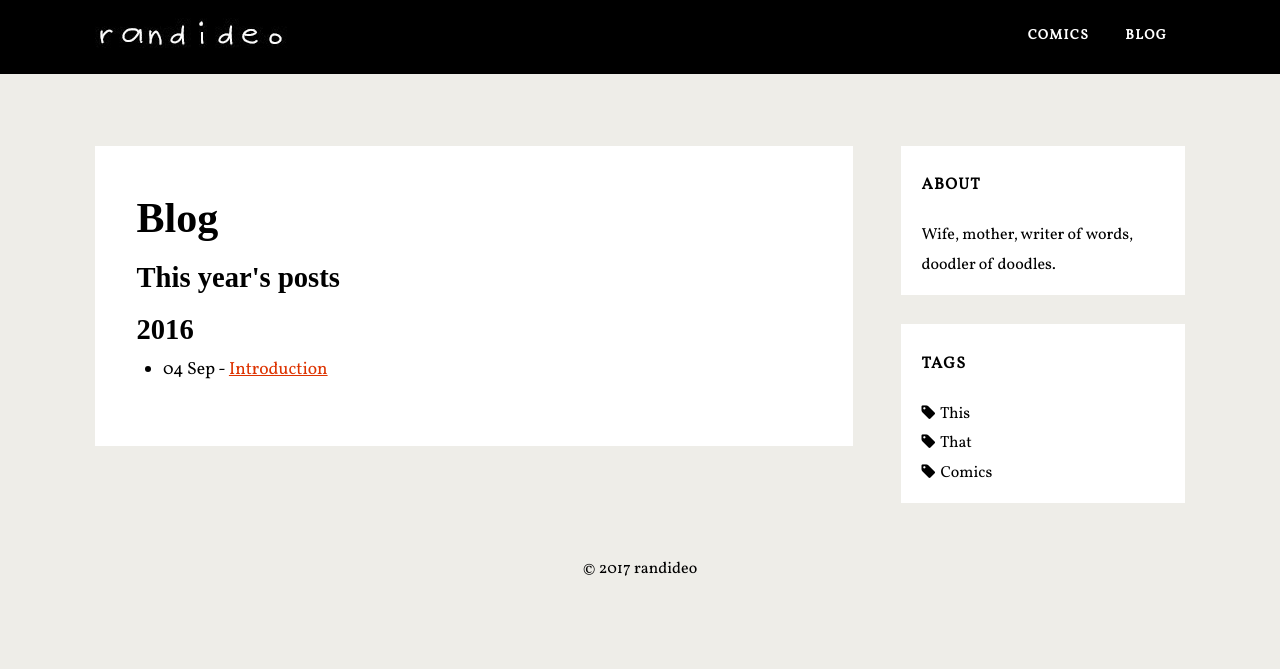
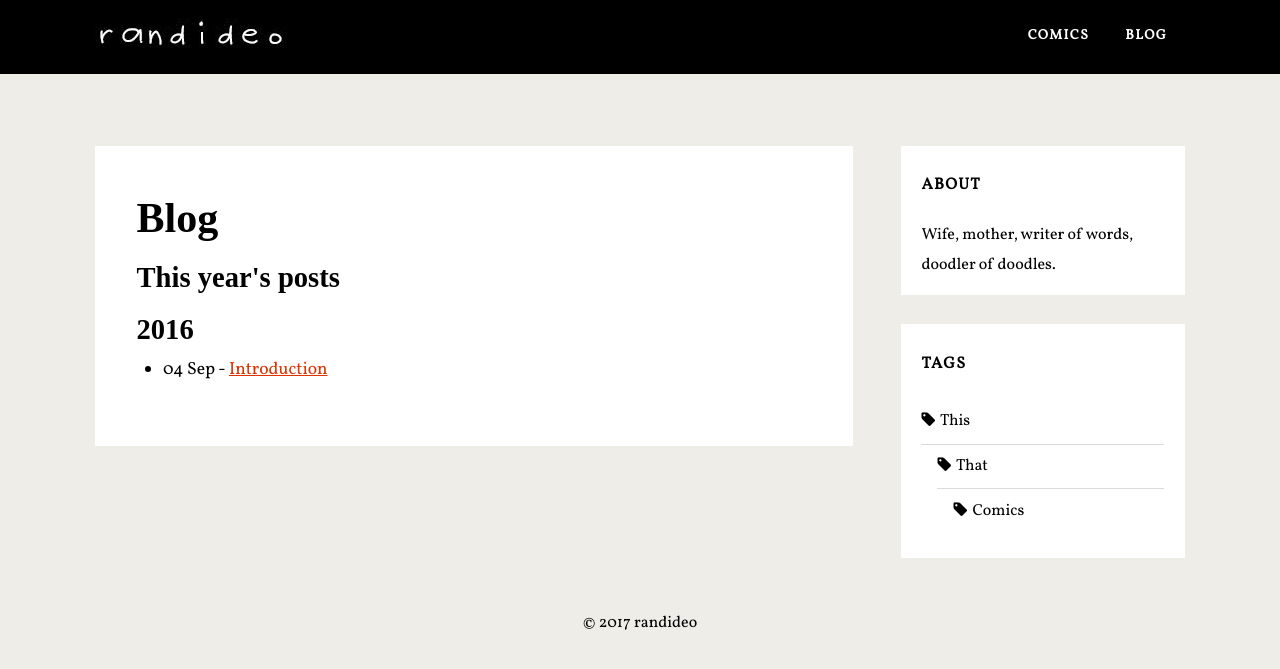
Before and after one commit to randideo/randideo.github.io, a Jekyll site: the page built from blog.html, in a window 1280 px wide. Shown: the top 669 px of the page. Built offline with Jekyll 4.4.1, drawn with Linux system fonts in a browser that asks for light colours; nearby versions of some CDN libraries; some web fonts are replaced; comment, search, counter and statistics services are not loaded.

Commit message:
Update sidebar.html

```diff
--- a/_includes/sidebar.html
+++ b/_includes/sidebar.html
@@ -11,10 +11,10 @@
 	<div class='widget Label' data-version='1' id='Label1'>
 <h2 class='title'>Tags</h2>
 <div class='widget-content list-label-widget-content'>
-   {% for category in site.tags %}
+   {% for category in site.tags %}<ul>
   <li style="list-style: none;"><a dir="ltr" style="text-decoration: none;" href="/tags/#{{ label | first }}"><i class="fa fa-tag" style="padding-right: 2px;" aria-hidden="true"></i> {{ category | first }}</a></li>
 {% endfor %}
-</div>
+	</ul></div>
 </div>
 
 <div class='clear'></div>
```
